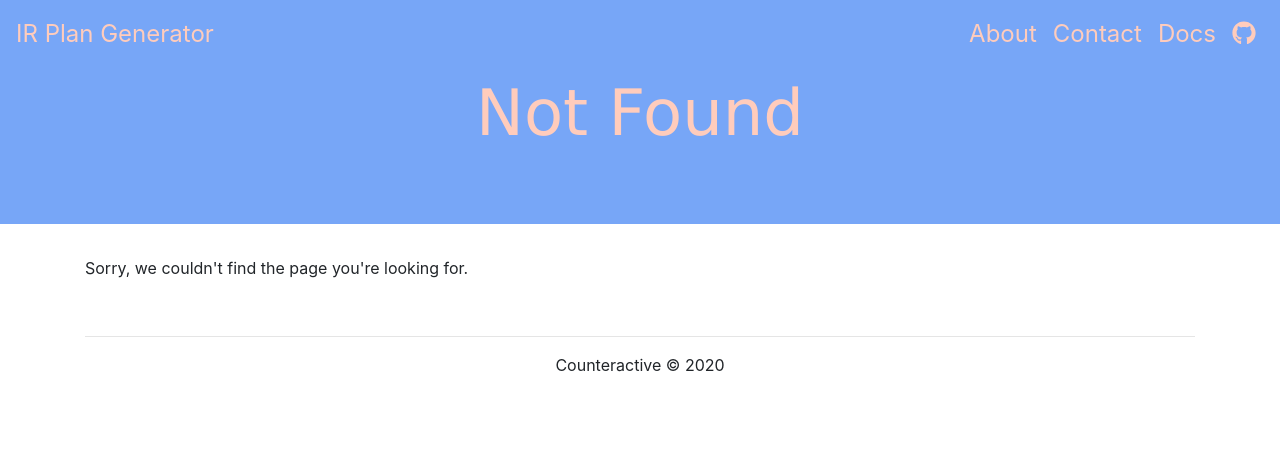
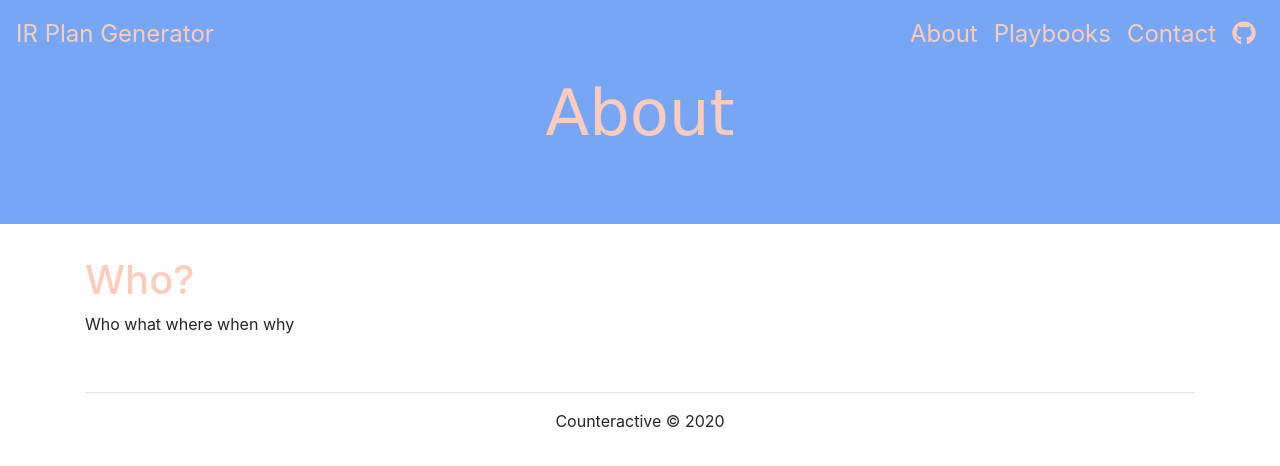
Before and after one commit to willjrowe/IR-Plan-Site, a Gatsby site: page /about in a window 1280 px wide. Before the commit this address had no page. Built offline with nearby package versions, Linux system fonts and the light colour scheme; Gatsby itself is replaced by a stand-in of ours.

Commit message:
change header links and add pages

```diff
--- a/src/components/header.js
+++ b/src/components/header.js
@@ -1,6 +1,7 @@
 import PropTypes from "prop-types"
 import React from "react"
 
+import { Link } from "gatsby"
 import { Container, Nav } from "react-bootstrap"
 import NavBar from "react-bootstrap/Navbar"
 import { FontAwesomeIcon } from "@fortawesome/react-fontawesome"
@@ -15,16 +16,30 @@ const Header = ({ siteTitle }) => (
       id="headerCSS"
       className="headerCSS navbar-light"
     >
-      <NavBar.Brand id="headerCSS" className="headerCSS" href="/IR-Planner/">
-        {siteTitle}
+      <NavBar.Brand id="headerCSS" className="headerCSS">
+        <Link id="headerCSS" to="/IR-Planner/">
+          {siteTitle}
+        </Link>
       </NavBar.Brand>
       <NavBar.Toggle aria-controls="headerNav" />
       <NavBar.Collapse id="headerNav">
         <Nav className="ml-auto headerCSS">
           {/* change these to gatsby links at some point */}
-          <Nav.Link id="headerCSS">About</Nav.Link>
-          <Nav.Link id="headerCSS">Contact</Nav.Link>
-          <Nav.Link id="headerCSS">Docs</Nav.Link>
+          <Nav.Link>
+            <Link id="headerCSS" to="/about/">
+              About
+            </Link>
+          </Nav.Link>
+          <Nav.Link>
+            <Link id="headerCSS" to="/playbooks/">
+              Playbooks
+            </Link>
+          </Nav.Link>
+          <Nav.Link>
+            <Link id="headerCSS" to="/contact/">
+              Contact
+            </Link>
+          </Nav.Link>
           <Nav.Link
             href="https://github.com/counteractive/incident-response-plan-template"
             id="headerCSS"
--- /dev/null
+++ b/src/pages/about.js
@@ -0,0 +1,36 @@
+import React from "react"
+import { Link } from "gatsby"
+
+import Layout from "../components/layout"
+import SEO from "../components/seo"
+import { Jumbotron, Container, Button } from "react-bootstrap"
+import "./customStyle.css"
+
+const JumbotronSection = () => (
+  <Jumbotron fluid className="jumboBackground">
+    <Container>
+      <h1 className="medText">About</h1>
+    </Container>
+  </Jumbotron>
+)
+
+class PrimaryBodySection extends React.Component {
+  render() {
+    return (
+      <Container>
+        <h1 className="miniHeader">Who?</h1>
+        <p>Who what where when why</p>
+      </Container>
+    )
+  }
+}
+
+const AboutPage = () => (
+  <Layout>
+    <SEO title="About" />
+    <JumbotronSection />
+    <PrimaryBodySection />
+  </Layout>
+)
+
+export default AboutPage
```
Also changed, not shown: src/pages/contact.js (added, +36 -0 lines), src/pages/playbooks.js (added, +36 -0 lines).
